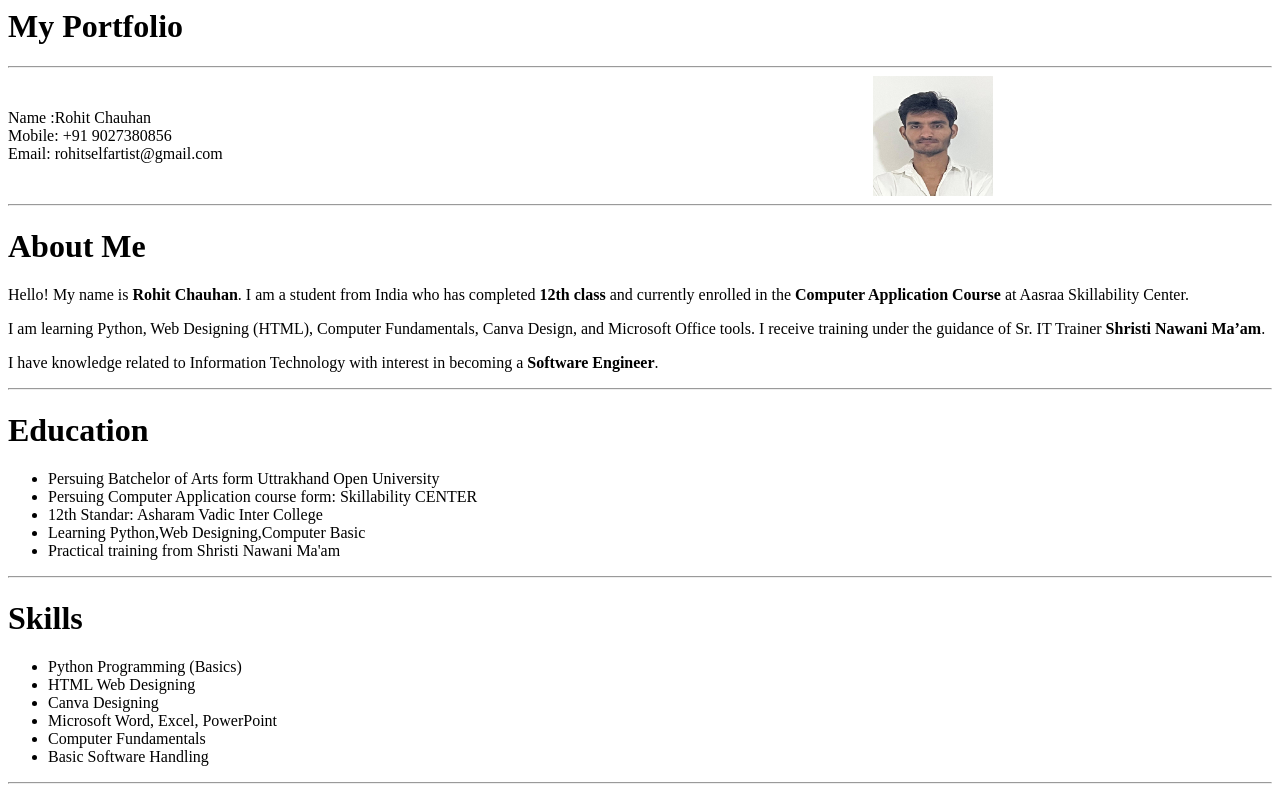
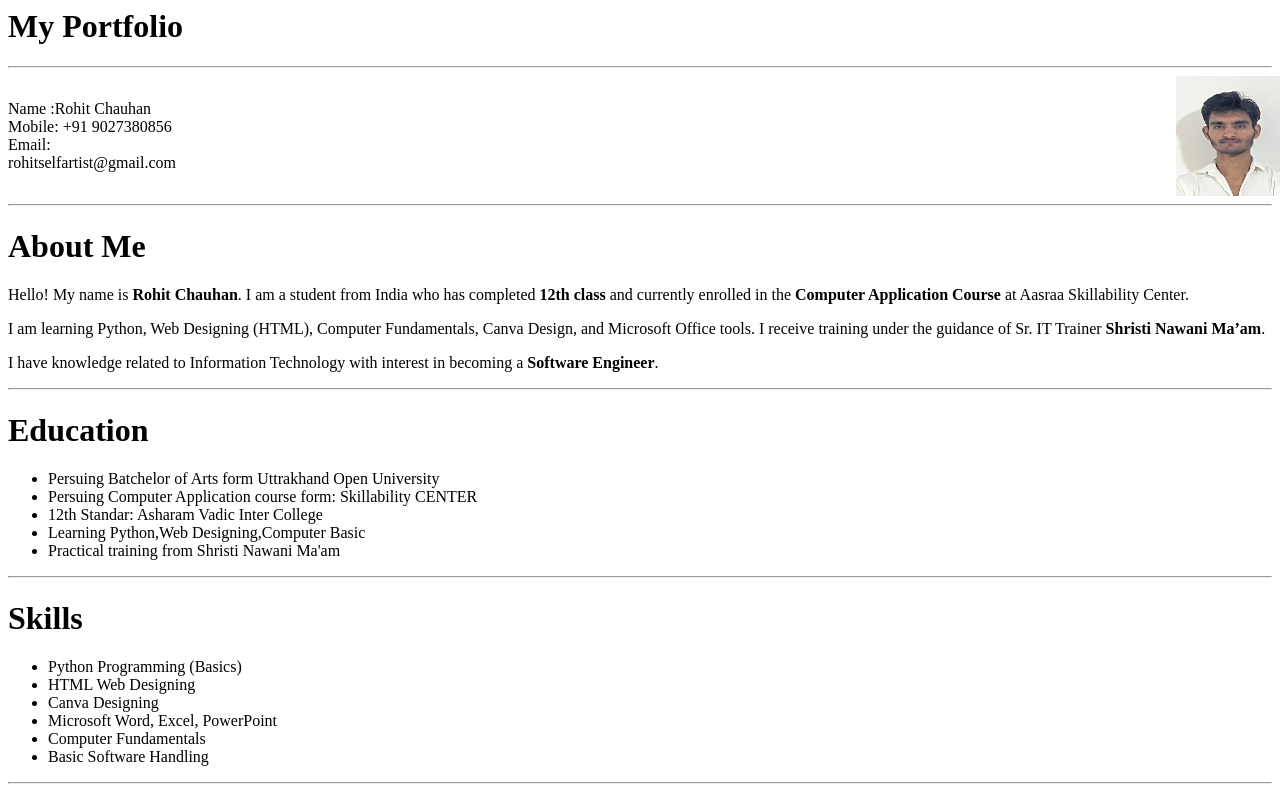
Before and after one commit to rohitselfartist/My-port, a plain HTML site: page index.html in a window 1280 px wide. Shown: the top 800 px of the page. Drawn offline with Linux system fonts and the light colour scheme.

Commit message:
files update

```diff
--- a/index.html
+++ b/index.html
@@ -38,7 +38,7 @@
                     <span>Mobile: +91 9027380856</span><br>
                     <span>Email: rohitselfartist@gmail.com</span><br>
             </div>
-            <div style="margin-left: 650px;" >
+            <div style="margin-left: 1000px;" >
                     <img src="image/my.jpg" width="120"  height="120">
             </div>
         </div>
```
